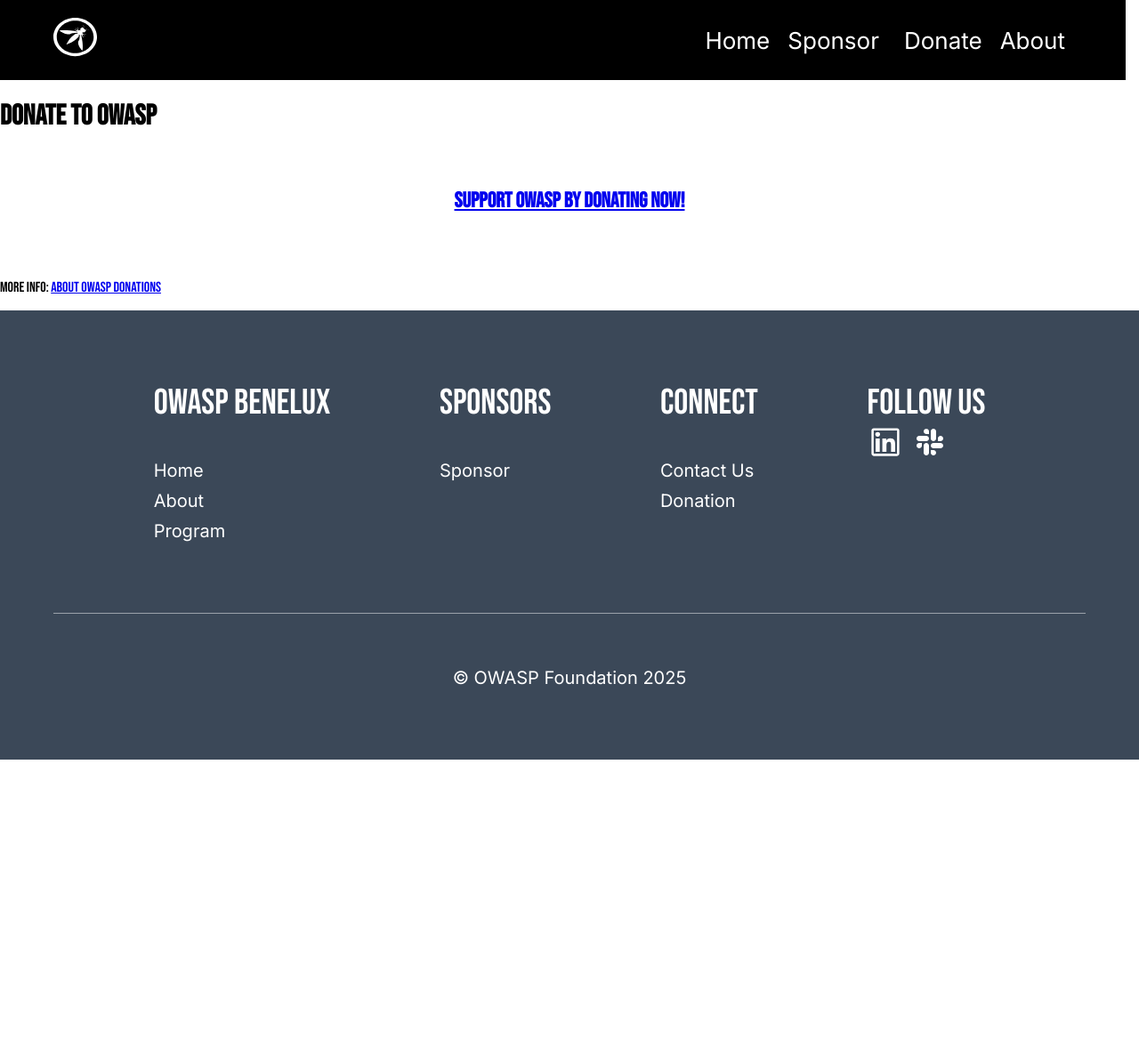
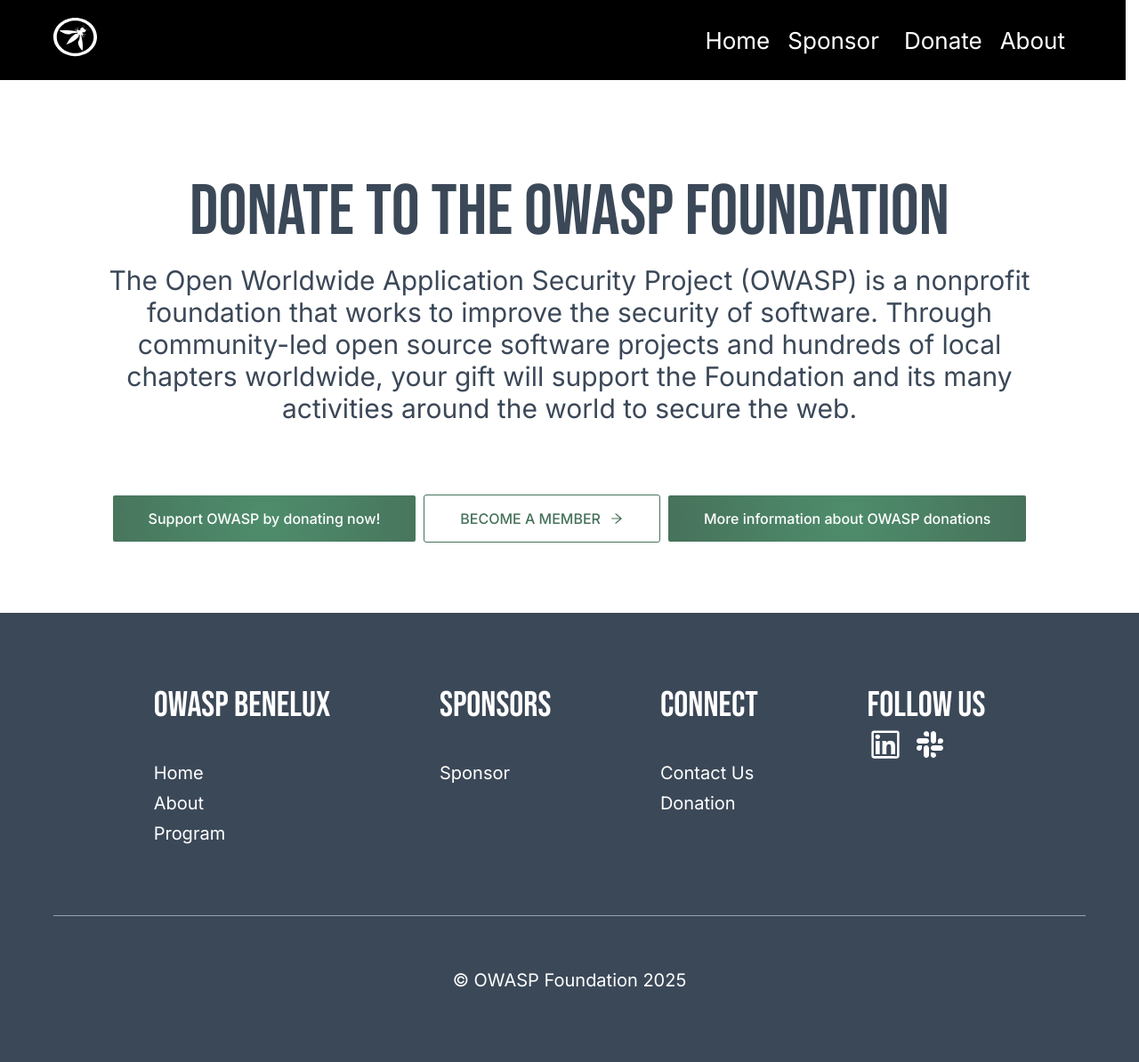
Before and after one commit to GroeneKoeien/OWASP-BeNeLux-Website, a Jekyll site: the page built from donate/index.md, in a window 1280 px wide. Shown: the whole page at 89% size. Built offline with Jekyll 4.4.1, drawn with Linux system fonts in a browser that asks for light colours; before the commit the page ends 900 px from its top, so only the background shows below that.

Commit message:
Converted donate page to new layout

```diff
--- a/donate/index.md
+++ b/donate/index.md
@@ -1,11 +1,21 @@
 ---
-title: Donate to OWASP
+title:
 ---
 
-<br>
-<h1 align="center">
-<a href="https://owasp.org/donate/">Support OWASP by donating now!</a>
-</h1>
-<br>
-<br>
-<p>More info: <a href="https://owasp.org/www-policy/operational/donations">about OWASP donations</a></p>
+<div class="head-sub-button">
+  <div class="head">Donate to the OWASP Foundation</div>
+  <div class="sub-heading">
+    The Open Worldwide Application Security Project (OWASP) is a nonprofit foundation that works to improve the security of software. Through community-led open source software projects and hundreds of local chapters worldwide, your gift will support the Foundation and its many activities around the world to secure the web.
+  </div>
+  <div class="head-sub-links">
+    <a class="btn bg-lg db" href="https://owasp.org/donate/" target="_new">Support OWASP by donating now!</a>
+    <a  class="btn bg-lg bam db" href="https://owasp.org/membership" target="_new">
+      BECOME A MEMBER
+      <svg stroke="currentColor" fill="currentColor" stroke-width="0" viewBox="0 0 1024 1024" height="1em" width="1em" xmlns="http://www.w3.org/2000/svg">
+        <path d="M869 487.8L491.2 159.9c-2.9-2.5-6.6-3.9-10.5-3.9h-88.5c-7.4 0-10.8 9.2-5.2 14l350.2 304H152c-4.4 0-8 3.6-8 8v60c0 4.4 3.6 8 8 8h585.1L386.9 854c-5.6 4.9-2.2 14 5.2 14h91.5c1.9 0 3.8-.7 5.2-2L869 536.2a32.07 32.07 0 0 0 0-48.4z">
+        </path>
+      </svg>
+    </a>
+    <a class="btn bg-lg db" href="https://owasp.org/www-policy/operational/donations" target="_new">More information about OWASP donations</a>
+  </div>
+</div>
```
